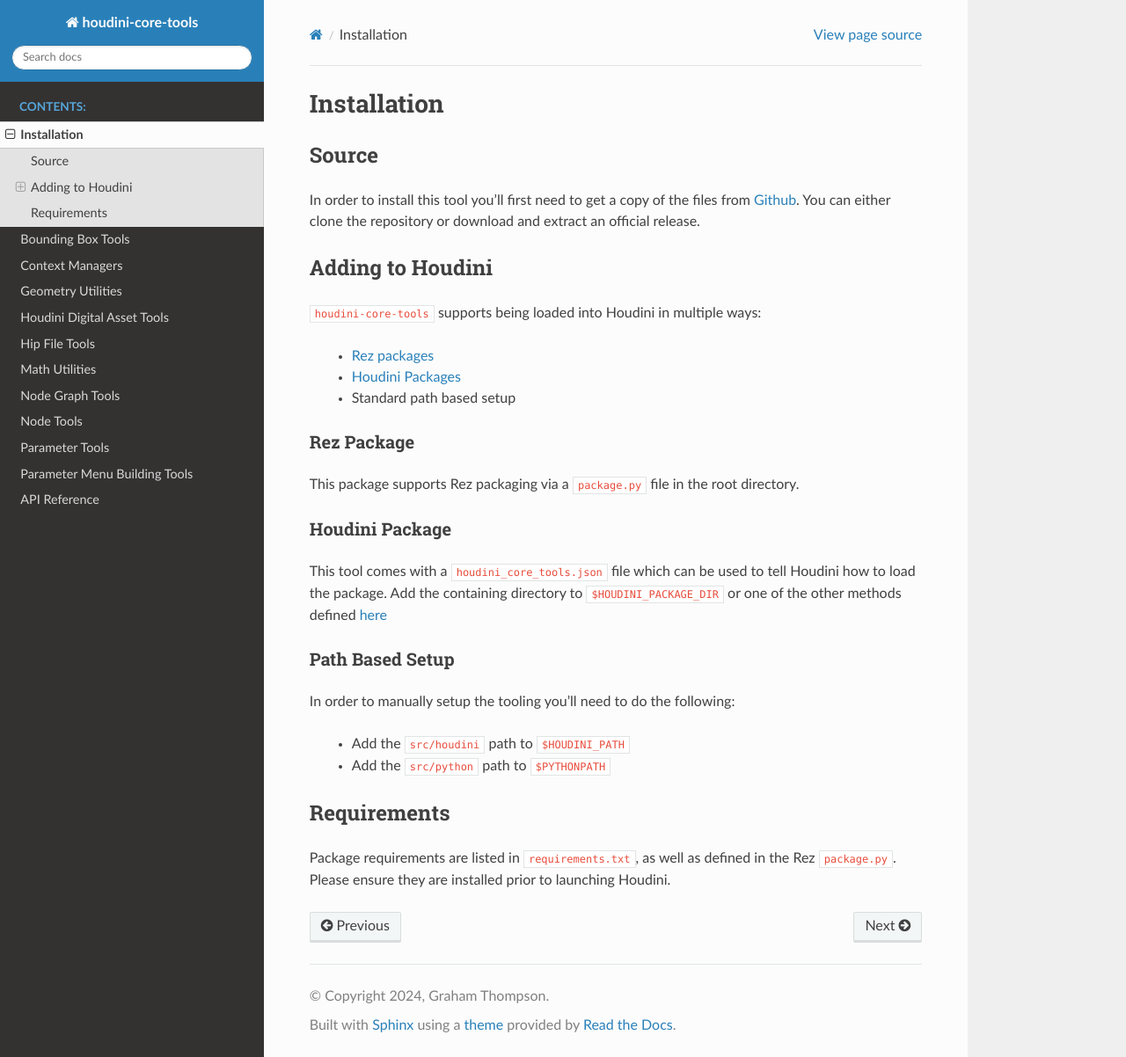
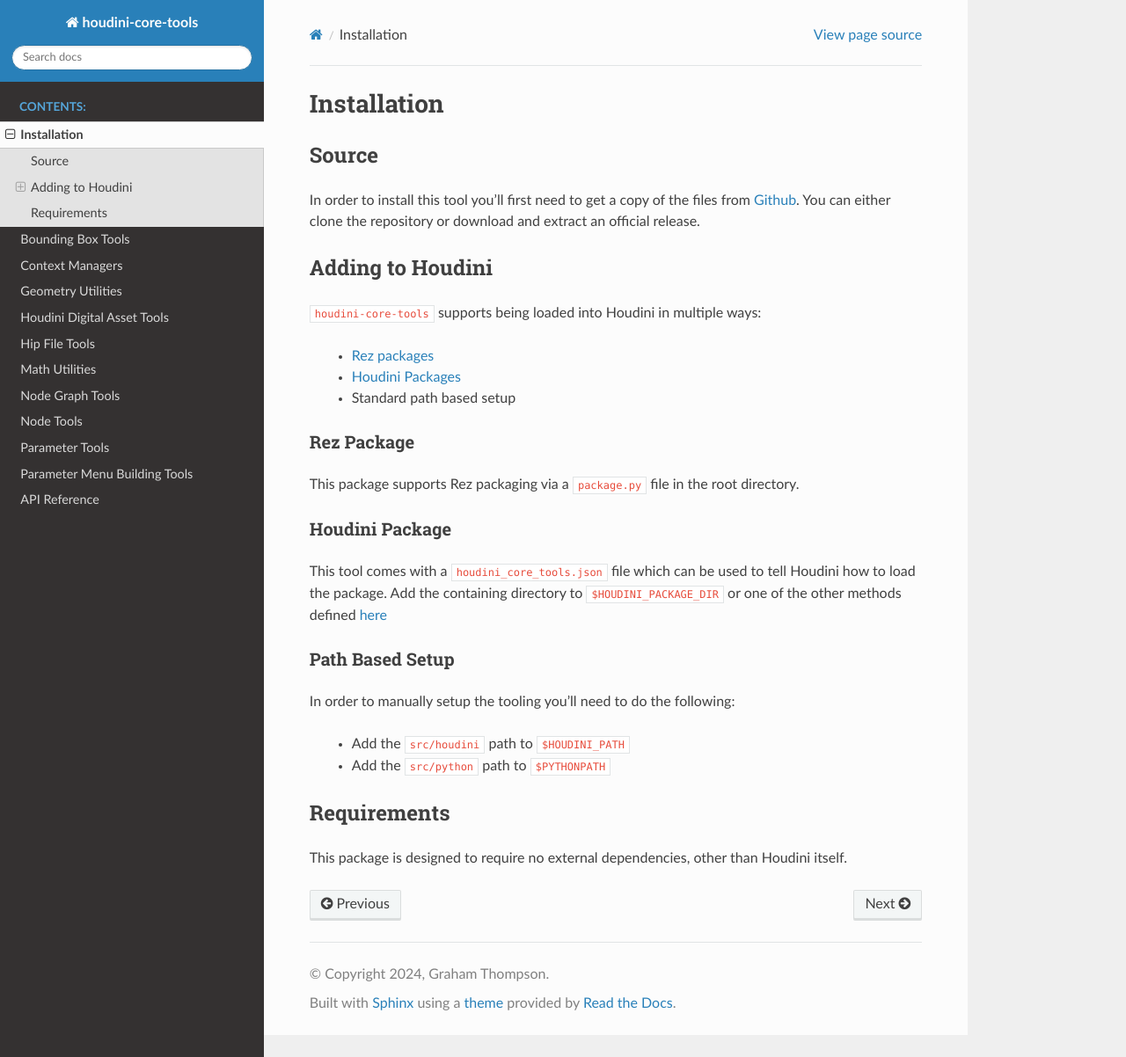
Before and after one commit to captainhammy/houdini-core-tools, a Sphinx documentation site: the page built from docs/installation.rst, in a window 1280 px wide and 1202 px high. Shown: the whole window at 88% size. Built offline with Sphinx 7.4.7 and the Read the Docs theme 3.1.0, drawn with Linux system fonts in a browser that asks for light colours.

Commit message:
:refactor: remove reliance on external python-singleton dependency

```diff
--- a/docs/installation.rst
+++ b/docs/installation.rst
@@ -46,5 +46,4 @@ In order to manually setup the tooling you'll need to do the following:
 Requirements
 ------------
 
-Package requirements are listed in ``requirements.txt``, as well as defined in the Rez ``package.py``. Please ensure
-they are installed prior to launching Houdini.
+This package is designed to require no external dependencies, other than Houdini itself.
--- a/package.py
+++ b/package.py
@@ -29,7 +29,6 @@ authors = ["graham thompson"]
 
 requires = [
     "houdini-20.5+<21.5",
-    "python_singleton",
 ]
 
 build_system = "cmake"
--- a/requirements.txt
+++ /dev/null
@@ -1 +0,0 @@
-python-singleton
```
Also changed, not shown: README.md (+2 -2 lines), 4 other files.
